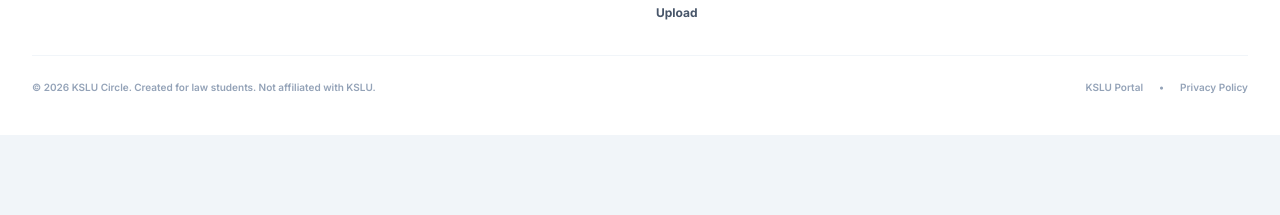
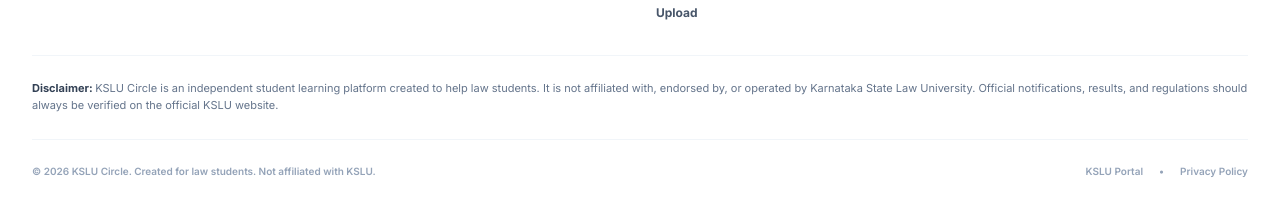
Before and after one commit to nagarjuna-32/kslu-website, a React (Vite) app in the folder frontend/: page / in a window 1280 px wide. Shown: the part 2875-3090 px from the top of the page. Before the commit the page ends 3010 px from the top, so only its background shows below. Built offline with nearby package versions, Linux system fonts and the light colour scheme; no server answers.

Commit message:
docs: add independent platform affiliation disclaimer to global footer

```diff
--- a/frontend/src/components/common/Footer.jsx
+++ b/frontend/src/components/common/Footer.jsx
@@ -64,7 +64,15 @@ const Footer = () => {
 
         </div>
 
-        <div className="border-t border-slate-100 dark:border-slate-800 mt-8 pt-6 flex flex-col sm:flex-row justify-between items-center gap-4">
+        {/* Disclaimer Notice */}
+        <div className="mt-8 pt-6 border-t border-slate-100 dark:border-slate-800">
+          <p className="text-[10px] sm:text-[11px] leading-relaxed text-slate-500 dark:text-slate-400">
+            <span className="font-bold text-slate-700 dark:text-slate-200">Disclaimer: </span>
+            KSLU Circle is an independent student learning platform created to help law students. It is not affiliated with, endorsed by, or operated by Karnataka State Law University. Official notifications, results, and regulations should always be verified on the official KSLU website.
+          </p>
+        </div>
+
+        <div className="border-t border-slate-100 dark:border-slate-800 mt-6 pt-6 flex flex-col sm:flex-row justify-between items-center gap-4">
           <p className="text-[10px] text-slate-400 dark:text-slate-500 font-semibold">
             © {new Date().getFullYear()} KSLU Circle. {t('createdFor')}
           </p>
```
